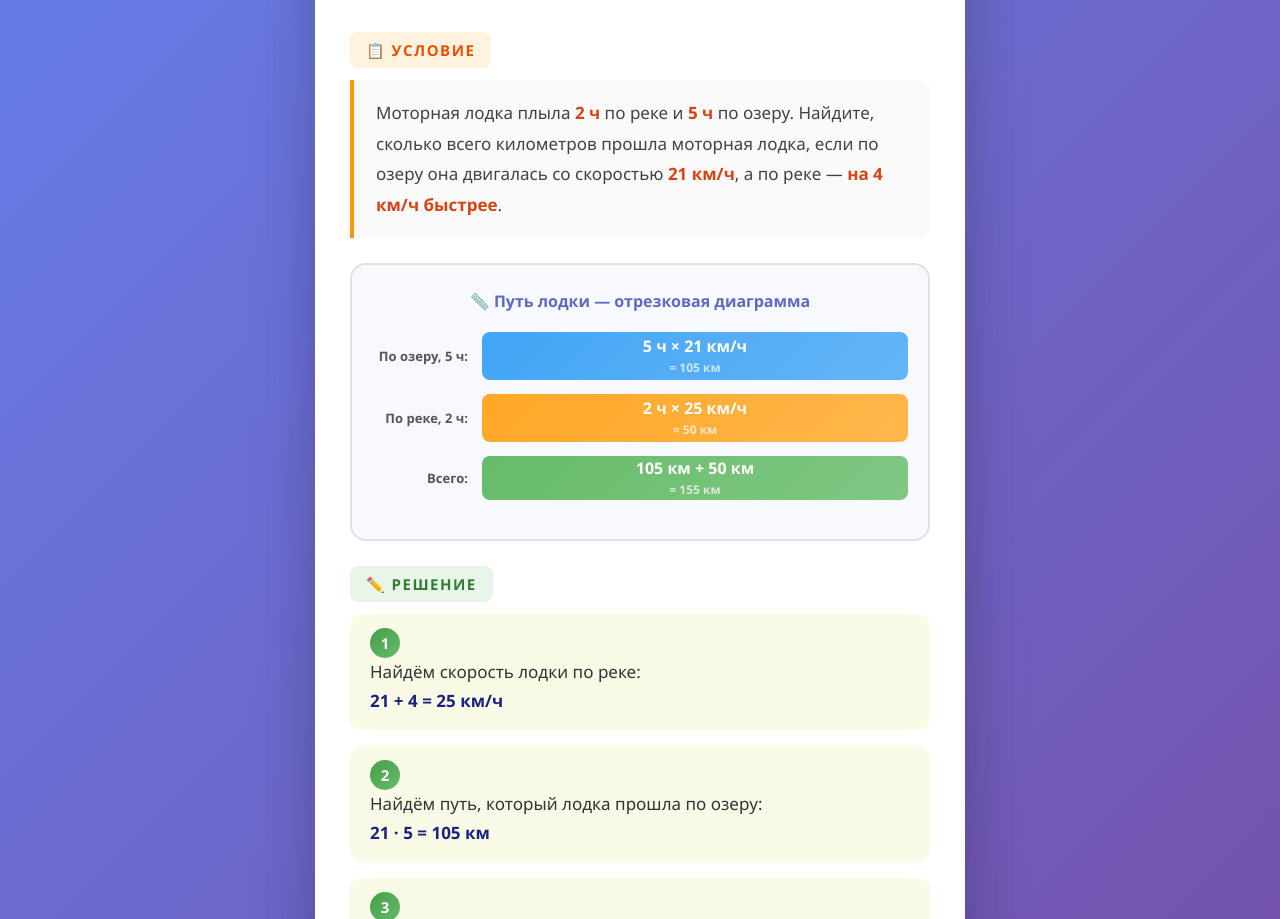
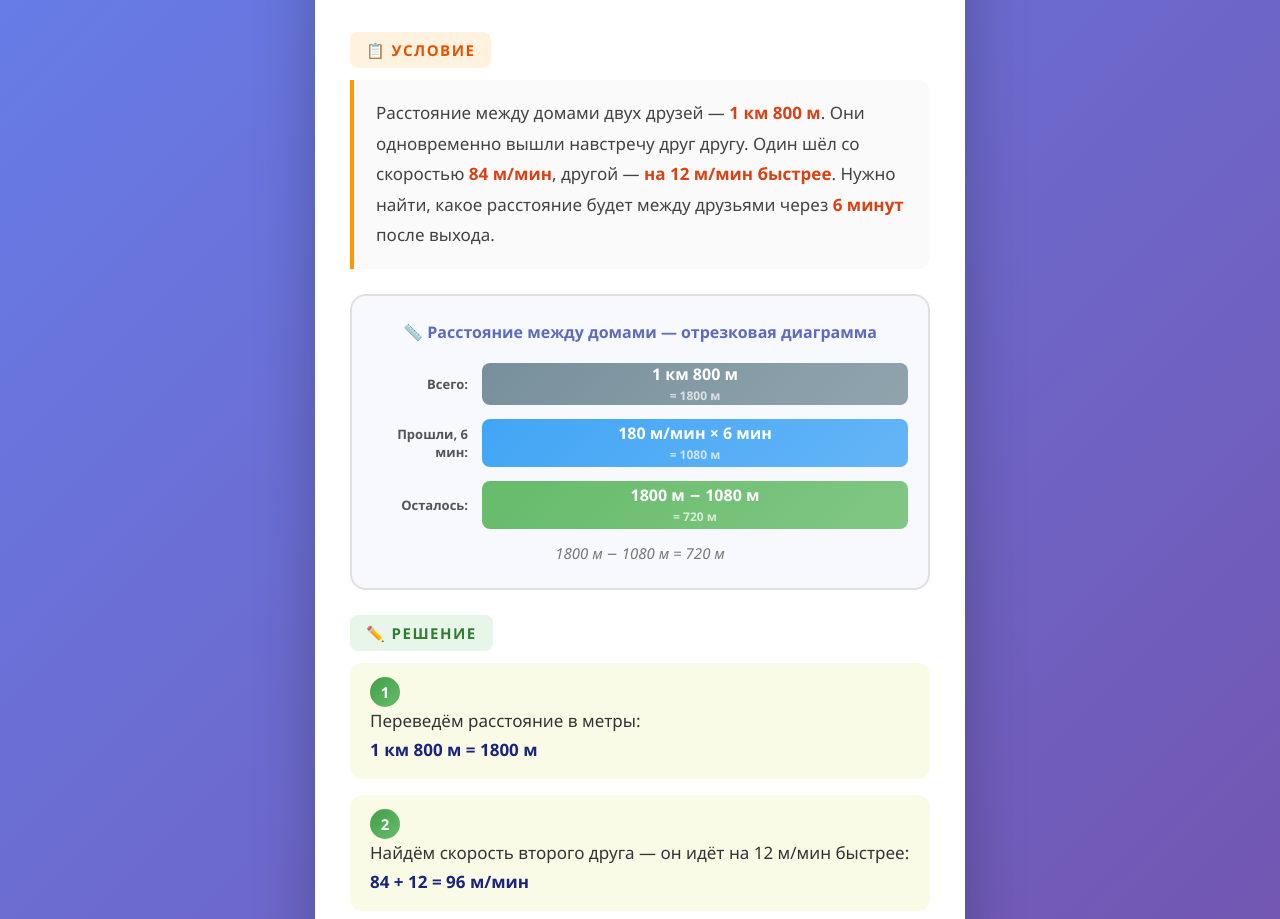
Before and after one commit to K-A-R-P/Katty_lessons, a plain HTML site: page index.html in a window 1280 px wide. Shown: the part 141-1060 px from the top of the page. Drawn offline with Linux system fonts and the light colour scheme.

Commit message:
Задача 3.331: два друга навстречу

```diff
--- a/index.html
+++ b/index.html
@@ -3,7 +3,7 @@
 <head>
     <meta charset="UTF-8">
     <meta name="viewport" content="width=device-width, initial-scale=1.0">
-    <title>Задача 3.294 — Математика 5 класс</title>
+    <title>Задача 3.331 — Математика 5 класс</title>
     <style>
         * { margin: 0; padding: 0; box-sizing: border-box; }
 
@@ -194,24 +194,24 @@
             margin-top: 2px;
         }
 
-        .bar-ozero {
+        .bar-всего {
+            background: linear-gradient(135deg, #78909c, #90a4ae);
+            height: 42px;
+            flex: 5;
+            color: white;
+        }
+
+        .bar-прошли {
             background: linear-gradient(135deg, #42a5f5, #64b5f6);
             height: 48px;
             flex: 3;
             color: white;
         }
 
-        .bar-reka {
-            background: linear-gradient(135deg, #ffa726, #ffb74d);
+        .bar-осталось {
+            background: linear-gradient(135deg, #66bb6a, #81c784);
             height: 48px;
             flex: 2;
-            color: white;
-        }
-
-        .bar-itogo {
-            background: linear-gradient(135deg, #66bb6a, #81c784);
-            height: 44px;
-            flex: 5;
             color: white;
         }
 
@@ -220,6 +220,14 @@
             color: #777;
             font-style: italic;
             margin-top: 5px;
+        }
+
+        .footer {
+            text-align: center;
+            padding: 15px;
+            background: #f5f5f5;
+            font-size: 13px;
+            color: #999;
         }
 
         /* ===== МОБИЛЬНАЯ АДАПТАЦИЯ ===== */
@@ -313,25 +321,17 @@
                 font-size: 11px;
             }
 
-            .bar-ozero {
+            .bar-всего {
+                height: 46px;
+            }
+
+            .bar-прошли {
                 height: 52px;
             }
 
-            .bar-reka {
+            .bar-осталось {
                 height: 52px;
             }
-
-            .bar-itogo {
-                height: 48px;
-            }
-        }
-
-        .footer {
-            text-align: center;
-            padding: 15px;
-            background: #f5f5f5;
-            font-size: 13px;
-            color: #999;
         }
     </style>
 </head>
@@ -340,8 +340,8 @@
 
         <!-- Шапка -->
         <div class="task-header">
-            <div class="task-number">№ 3.294</div>
-            <div class="task-title">Моторная лодка на реке и озере</div>
+            <div class="task-number">№ 3.331</div>
+            <div class="task-title">Два друга навстречу друг другу</div>
         </div>
 
         <div class="task-body">
@@ -350,45 +350,51 @@
             <div class="section">
                 <div class="section-label condition">📋 Условие</div>
                 <div class="condition-text">
-                    Моторная лодка плыла <strong>2 ч</strong> по реке и <strong>5 ч</strong> по озеру.
-                    Найдите, сколько всего километров прошла моторная лодка, если по озеру
-                    она двигалась со скоростью <strong>21 км/ч</strong>, а по реке —
-                    <strong>на 4 км/ч быстрее</strong>.
+                    Расстояние между домами двух друзей — <strong>1 км 800 м</strong>.
+                    Они одновременно вышли навстречу друг другу.
+                    Один шёл со скоростью <strong>84 м/мин</strong>, другой —
+                    <strong>на 12 м/мин быстрее</strong>.
+                    Нужно найти, какое расстояние будет между друзьями
+                    через <strong>6 минут</strong> после выхода.
                 </div>
             </div>
 
             <!-- Отрезковая диаграмма -->
             <div class="segment-diagram">
-                <div class="diagram-title">📏 Путь лодки — отрезковая диаграмма</div>
+                <div class="diagram-title">📏 Расстояние между домами — отрезковая диаграмма</div>
 
                 <div class="diagram-row">
-                    <div class="diagram-label">По озеру, 5 ч:</div>
-                    <div class="diagram-bar bar-ozero">
+                    <div class="diagram-label">Всего:</div>
+                    <div class="diagram-bar bar-всего">
                         <div>
-                            <div class="bar-main">5 ч × 21 км/ч</div>
-                            <div class="bar-sub">= 105 км</div>
+                            <div class="bar-main">1 км 800 м</div>
+                            <div class="bar-sub">= 1800 м</div>
                         </div>
                     </div>
                 </div>
 
                 <div class="diagram-row">
-                    <div class="diagram-label">По реке, 2 ч:</div>
-                    <div class="diagram-bar bar-reka">
+                    <div class="diagram-label">Прошли, 6 мин:</div>
+                    <div class="diagram-bar bar-прошли">
                         <div>
-                            <div class="bar-main">2 ч × 25 км/ч</div>
-                            <div class="bar-sub">= 50 км</div>
+                            <div class="bar-main">180 м/мин × 6 мин</div>
+                            <div class="bar-sub">= 1080 м</div>
                         </div>
                     </div>
                 </div>
 
                 <div class="diagram-row">
-                    <div class="diagram-label">Всего:</div>
-                    <div class="diagram-bar bar-itogo">
+                    <div class="diagram-label">Осталось:</div>
+                    <div class="diagram-bar bar-осталось">
                         <div>
-                            <div class="bar-main">105 км + 50 км</div>
-                            <div class="bar-sub">= 155 км</div>
+                            <div class="bar-main">1800 м − 1080 м</div>
+                            <div class="bar-sub">= 720 м</div>
                         </div>
                     </div>
+                </div>
+
+                <div class="diagram-bottom">
+                    1800 м − 1080 м = 720 м
                 </div>
             </div>
 
@@ -399,29 +405,36 @@
                     <li class="solution-step">
                         <span class="step-number">1</span>
                         <div class="step-text">
-                            Найдём скорость лодки по реке:
-                            <br><strong>21 + 4 = 25 км/ч</strong>
+                            Переведём расстояние в метры:
+                            <br><strong>1 км 800 м = 1800 м</strong>
                         </div>
                     </li>
                     <li class="solution-step">
                         <span class="step-number">2</span>
                         <div class="step-text">
-                            Найдём путь, который лодка прошла по озеру:
-                            <br><strong>21 · 5 = 105 км</strong>
+                            Найдём скорость второго друга — он идёт на 12 м/мин быстрее:
+                            <br><strong>84 + 12 = 96 м/мин</strong>
                         </div>
                     </li>
                     <li class="solution-step">
                         <span class="step-number">3</span>
                         <div class="step-text">
-                            Найдём путь, который лодка прошла по реке:
-                            <br><strong>25 · 2 = 50 км</strong>
+                            Найдём скорость сближения — они идут навстречу, скорости складываются:
+                            <br><strong>84 + 96 = 180 м/мин</strong>
                         </div>
                     </li>
                     <li class="solution-step">
                         <span class="step-number">4</span>
                         <div class="step-text">
-                            Найдём общий путь:
-                            <br><strong>105 + 50 = 155 км</strong>
+                            Найдём, сколько метров они прошли вместе за 6 минут:
+                            <br><strong>180 × 6 = 1080 м</strong>
+                        </div>
+                    </li>
+                    <li class="solution-step">
+                        <span class="step-number">5</span>
+                        <div class="step-text">
+                            Найдём, какое расстояние осталось между ними:
+                            <br><strong>1800 − 1080 = 720 м</strong>
                         </div>
                     </li>
                 </ol>
@@ -432,7 +445,7 @@
                 <div class="final-answer">
                     <div class="answer-icon">✅</div>
                     <div class="answer-text">
-                        Ответ: <span>155 км</span>
+                        Ответ: <span>720 м</span>
                     </div>
                 </div>
             </div>
```
